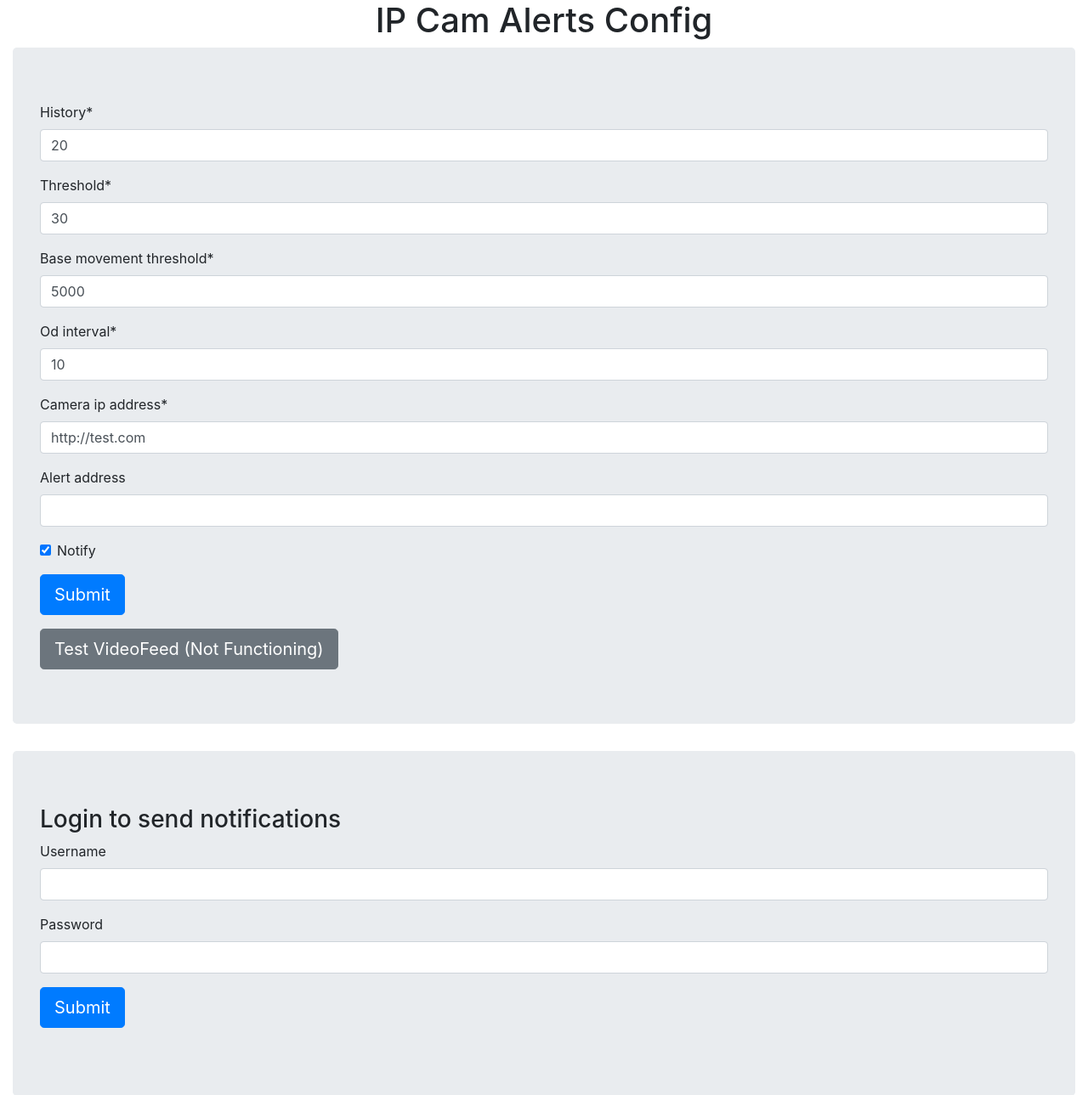
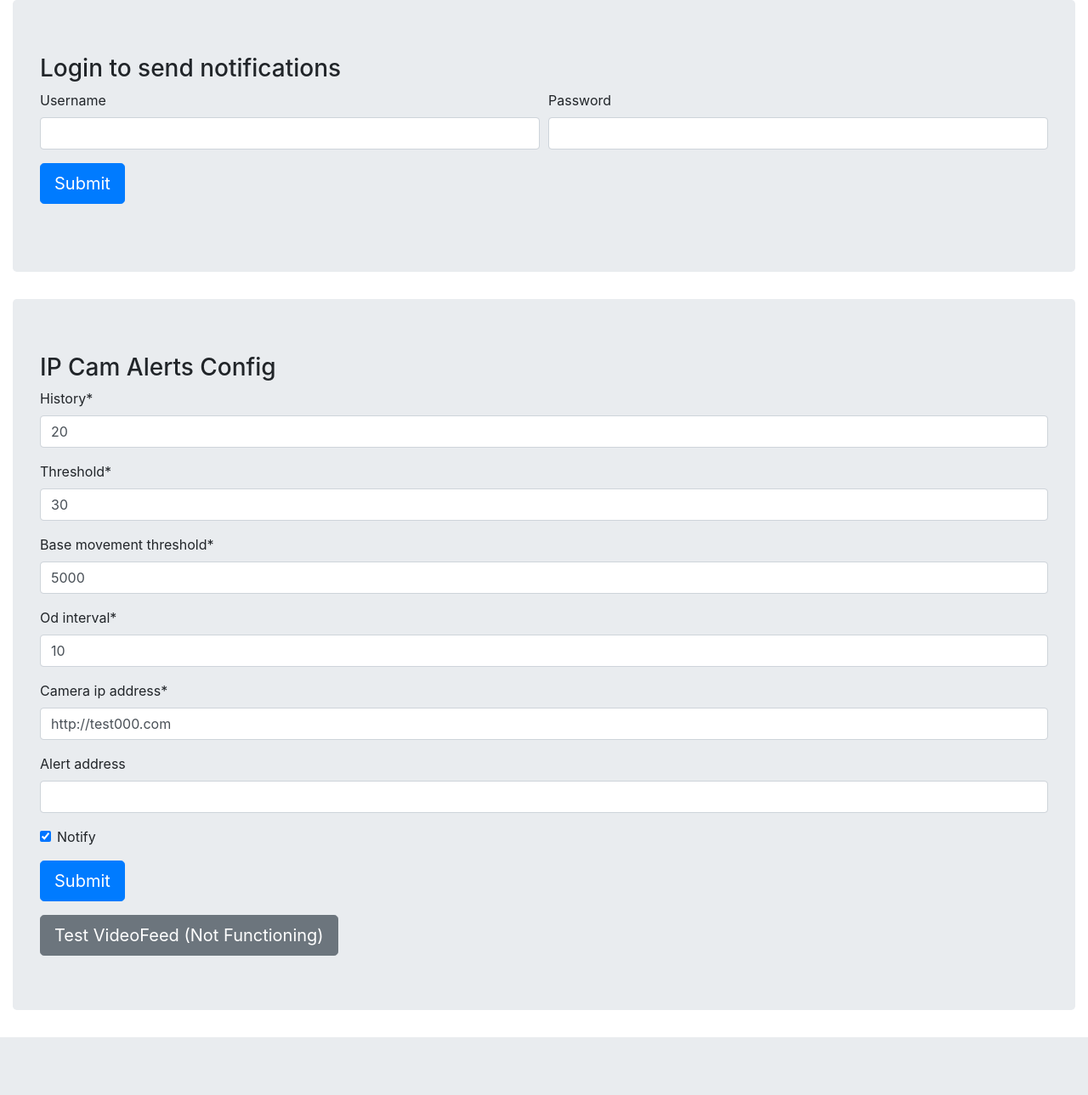
Before and after one commit to renderedSafe/IP-cam-alerts, a Django app: page / in a window 1280 px wide. Shown: the top 1289 px of the page at 85% size. After the commit the page ends 1221 px from the top, so only its background shows below. Run offline with Django 3.2, Linux system fonts and the light colour scheme; some libraries are stand-ins or nearby versions.

Commit message:
Bug fix login form. Still not sure about storing password and username.

```diff
--- a/webui/config.ini
+++ b/webui/config.ini
@@ -3,6 +3,6 @@ md_history = 20
 md_threshold = 30
 movement_detection_threshold = 5000
 od_frames = 10
-camera_ip = http://test.com
+camera_ip = http://test000.com
 alert_address =
-notify = True
+notify = False
--- a/webui/templates/index.html
+++ b/webui/templates/index.html
@@ -3,27 +3,34 @@
 
 {% block body_block %}
 <div class="container-fluid">
-  <h1 align="Center">IP Cam Alerts Config</h1>
+  <div class="jumbotron">
+    <h3>Login to send notifications</h3>
+    <form class="form" method="post">
+      {% csrf_token %}
+      <div class="form-group">
+        <div class="form-row">
+          <div class="form-group col-md-6 mb-0">
+            {{ logform.USERNAME|as_crispy_field}}
+          </div>
+          <div class="form-group col-md-6 mb-0">
+            {{ logform.PASSWORD|as_crispy_field }}
+          </div>
+        </div>
+        <input type="submit" name="submit" class="btn btn-primary btn-lg" value="Submit" onclick="">
+      </div>
+    </form>
+  </div>
 
   <div class="jumbotron">
+    <h3>IP Cam Alerts Config</h3>
     <form class="form" method="post">
+      {% csrf_token %}
       <div class="form-group">
-        {% csrf_token %}
         {{ form|crispy }}
         <input type="submit" name="submit" class="btn btn-primary btn-lg" value="Submit">
       </div>
     </form>
     <input type="button" name="test" class = "btn btn-secondary btn-lg" value="Test VideoFeed (Not Functioning)" onclick="">
   </div>
-  <div class="jumbotron">
-    <h3>Login to send notifications</h3>
-    <form class="form" method="post">
-      <div class="form-group">
-        {% csrf_token %}
-        {{ logform|crispy }}
-        <input type="submit" name="submit" class="btn btn-primary btn-lg" value="Submit">
-      </div>
-    </form>
-  </div>
 </div>
 {% endblock %}
--- a/webui/views.py
+++ b/webui/views.py
@@ -21,6 +21,7 @@ def index(request):
 
     elif request.method == "POST":
         form = ConfigForm(request.POST)
+        logform = SmptForm(request.POST)
 
         print(form.is_valid())
         if form.is_valid():
```
